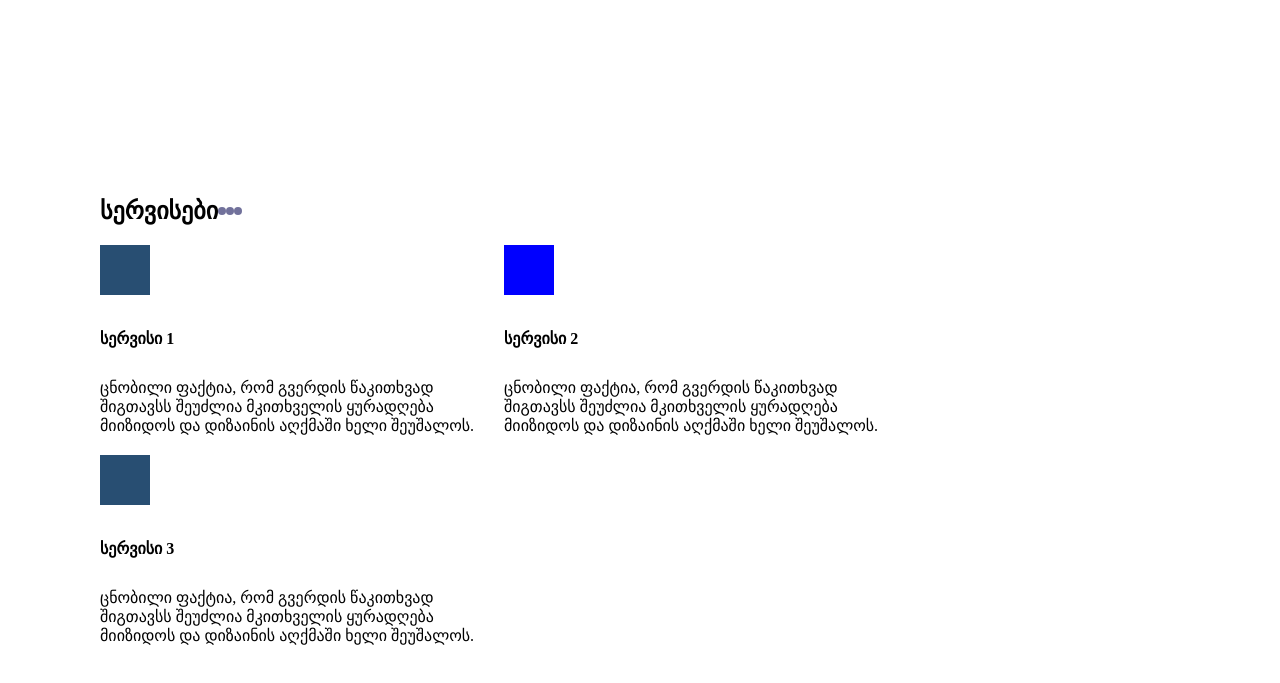
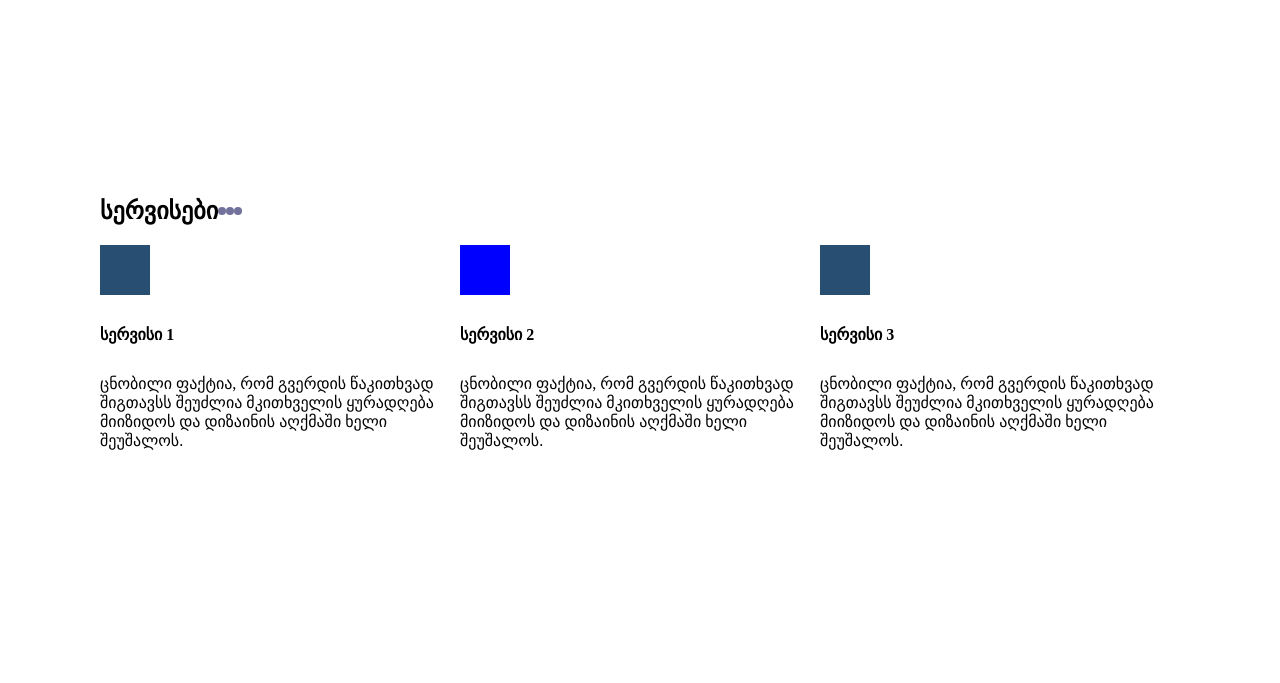
Before and after one commit to khido6/lesson-8, a plain HTML site: page index.html in a window 1280 px wide. Shown: the part 103-786 px from the top of the page. Drawn offline with Linux system fonts and the light colour scheme.

Commit message:
servisebis gasworeba

```diff
--- a/index.html
+++ b/index.html
@@ -42,6 +42,7 @@
                 <span class="sp"></span>
             </div>
             <div class="pirveli">
+                <div>
                     <span class="span"></span>
                     <h4 class="title">სერვისი 1</h4>
                     <p>ცნობილი ფაქტია, რომ გვერდის წაკითხვად შიგთავსს
@@ -49,7 +50,7 @@
                         დიზაინის აღქმაში ხელი შეუშალოს.
                     </p>
                 </div>
-            <div class="pirveli">
+                <div>
                     <span class="spa"></span>
                     <h4 class="title">სერვისი 2</h4>
                     <p>ცნობილი ფაქტია, რომ გვერდის წაკითხვად შიგთავსს
@@ -57,7 +58,7 @@
                         დიზაინის აღქმაში ხელი შეუშალოს.
                     </p>
                 </div>
-            <div class="pirveli">
+                <div>
                     <span class="span"></span>
                     <h4 class="title">სერვისი 3</h4>
                     <p>ცნობილი ფაქტია, რომ გვერდის წაკითხვად შიგთავსს
@@ -65,6 +66,7 @@
                         დიზაინის აღქმაში ხელი შეუშალოს.
                     </p>
                 </div>
+            </div>
         </section>
     </body>
 
--- a/style.css
+++ b/style.css
@@ -56,18 +56,19 @@ section{
     width: 8px;
     height: 8px;
     background-color: rgb(113, 113, 155);
-    display: flex;
+    display: inline-block;
     border-radius: 50%;
 }
 .span{
     width: 50px;
     height: 50px;
     background-color: rgb(40, 78, 114);
-    display: inline-block;
+    display: flex;
 }
 .pirveli{
-    display: inline-block;
-    width: 400px;
+    display: flex;
+    max-width: 1600px;
+    width: 100%;
     margin-top: 20px;
 }
 .title{
@@ -77,5 +78,5 @@ section{
     background-color: blue;
     width: 50px;
     height: 50px;
-    display: inline-block;
+    display: flex;
 }
```
Lines whose indentation alone changed are shown as unchanged.
